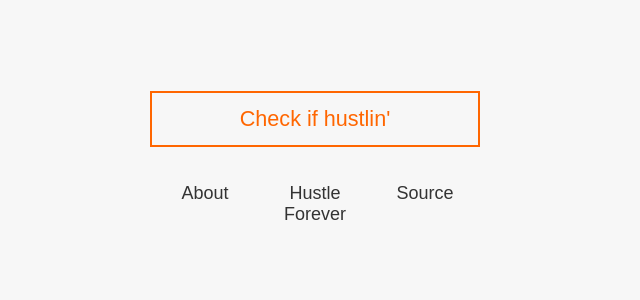
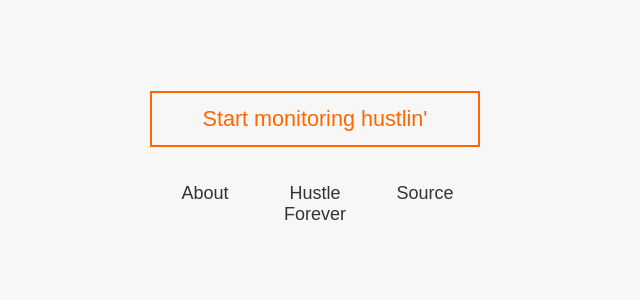
Before and after one commit to mattbierner/Keep-on-HustliN, a Jekyll site: the page built from index.html, in a window 1280 px wide. Shown: the part 503-803 px from the top of the page, without its empty margins (325-965 px from the left). Built offline with Jekyll 4.4.1, drawn with Linux system fonts in a browser that asks for light colours.

Commit message:
Clairify what buttons do

```diff
--- a/forever.html
+++ b/forever.html
@@ -6,7 +6,7 @@ subtext: forever
 ---
 <div class='hustle-controls'>
     <div class='latest-hustle'>
-        <button class='activate-hustle-button'>Start hustlin' forever</button>
+        <button class='activate-hustle-button'>Keep on hustlin' forever</button>
     </div>
 </div>
 
--- a/index.html
+++ b/index.html
@@ -5,7 +5,7 @@ title: Keep on Hustlin'
 
 <div class='hustle-controls'>
     <div class='latest-hustle'>
-        <button class='activate-hustle-button'>Check if hustlin'</button>
+        <button class='activate-hustle-button'>Start monitoring hustlin'</button>
         <span class='activated-hustle-info'>
             <span>Latest Hustle: </span>
             <a id='latest-hustle-time'>...</a>
```
